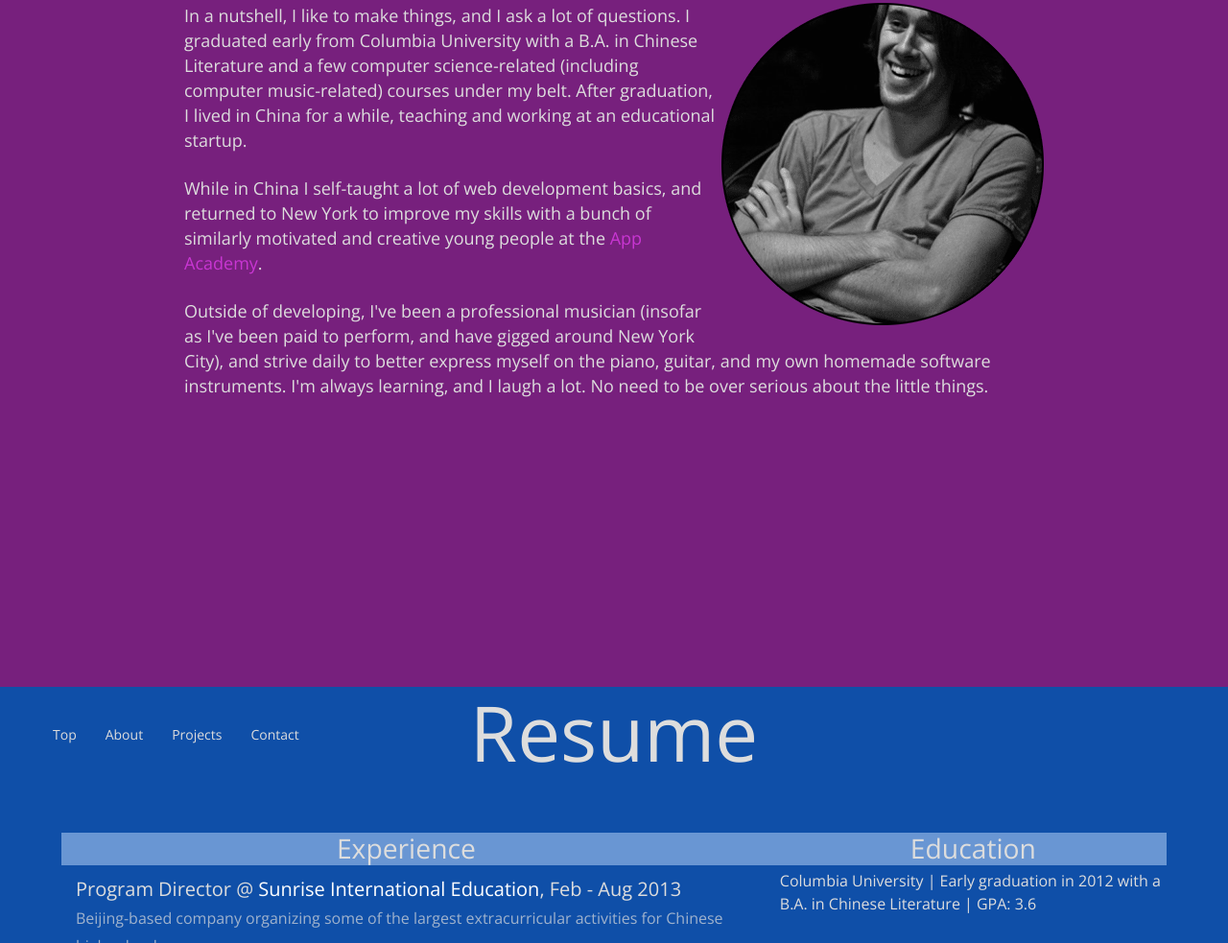
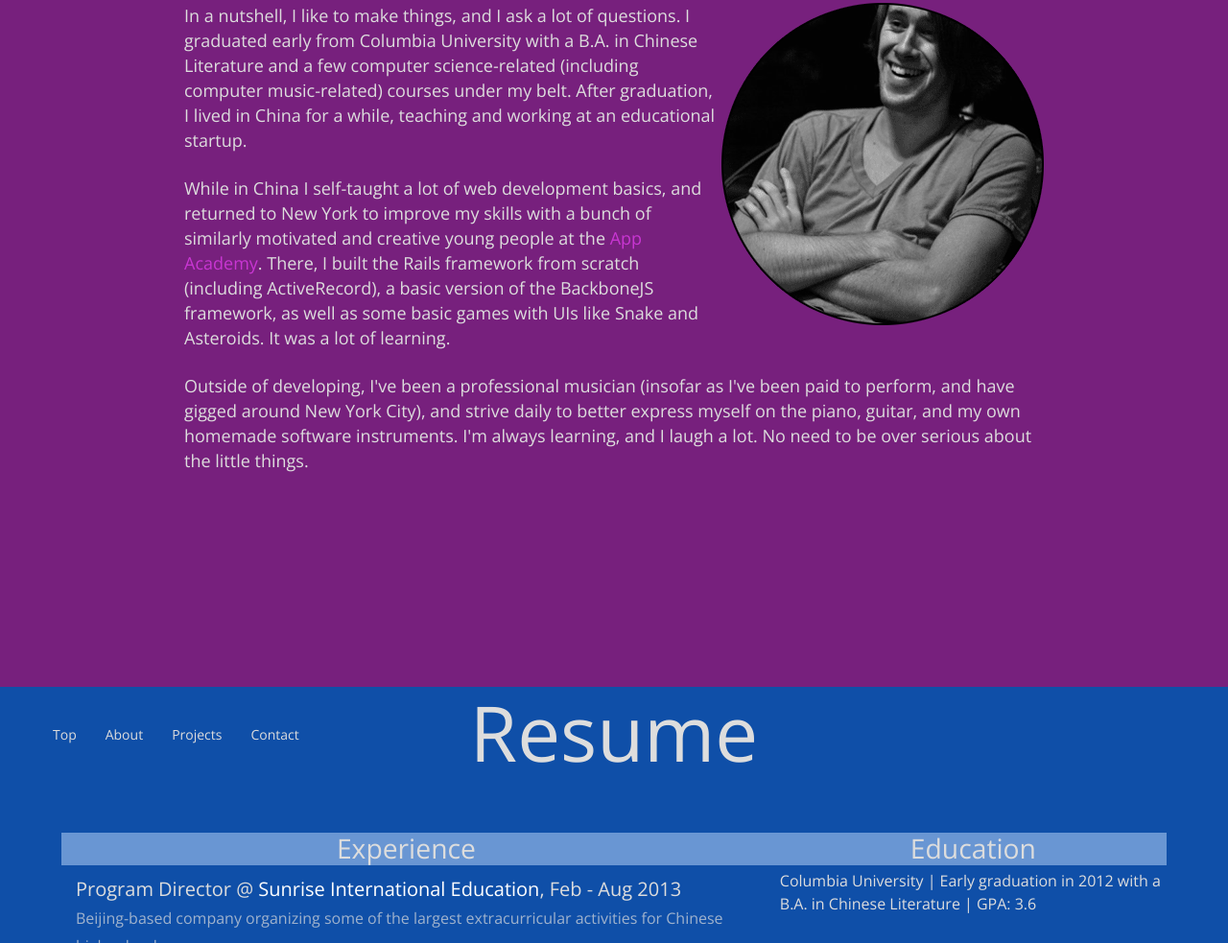
Before and after one commit to aidanhmiles/aidanmil.es, a plain HTML site: page index.html in a window 1280 px wide. Shown: the part 934-1917 px from the top of the page at 96% size. Drawn offline with nearby package versions, Linux system fonts and the light colour scheme.

Commit message:
add to bio

```diff
--- a/index.html
+++ b/index.html
@@ -75,7 +75,7 @@
 				<p> In a nutshell, I like to make things, and I ask a lot of questions. I graduated early from Columbia University with a B.A. in Chinese Literature and a few computer science-related (including computer music-related) courses under my belt. After graduation, I lived in China for a while, teaching and working at an educational startup.
 				</p>
 
-				<p> While in China I self-taught a lot of web development basics, and returned to New York to improve my skills with a bunch of similarly motivated and creative young people at the <a class="colored-link" href="http://appacademy.io">App Academy</a>.
+				<p> While in China I self-taught a lot of web development basics, and returned to New York to improve my skills with a bunch of similarly motivated and creative young people at the <a class="colored-link" href="http://appacademy.io">App Academy</a>. There, I built the Rails framework from scratch (including ActiveRecord), a basic version of the BackboneJS framework, as well as some basic games with UIs like Snake and Asteroids. It was a lot of learning.
 				</p>
 
 				<p> Outside of developing, I've been a professional musician (insofar as I've been paid to perform, and have gigged around New York City), and strive daily to better express myself on the piano, guitar, and my own homemade software instruments. I'm always learning, and I laugh a lot. No need to be over serious about the little things.
```
